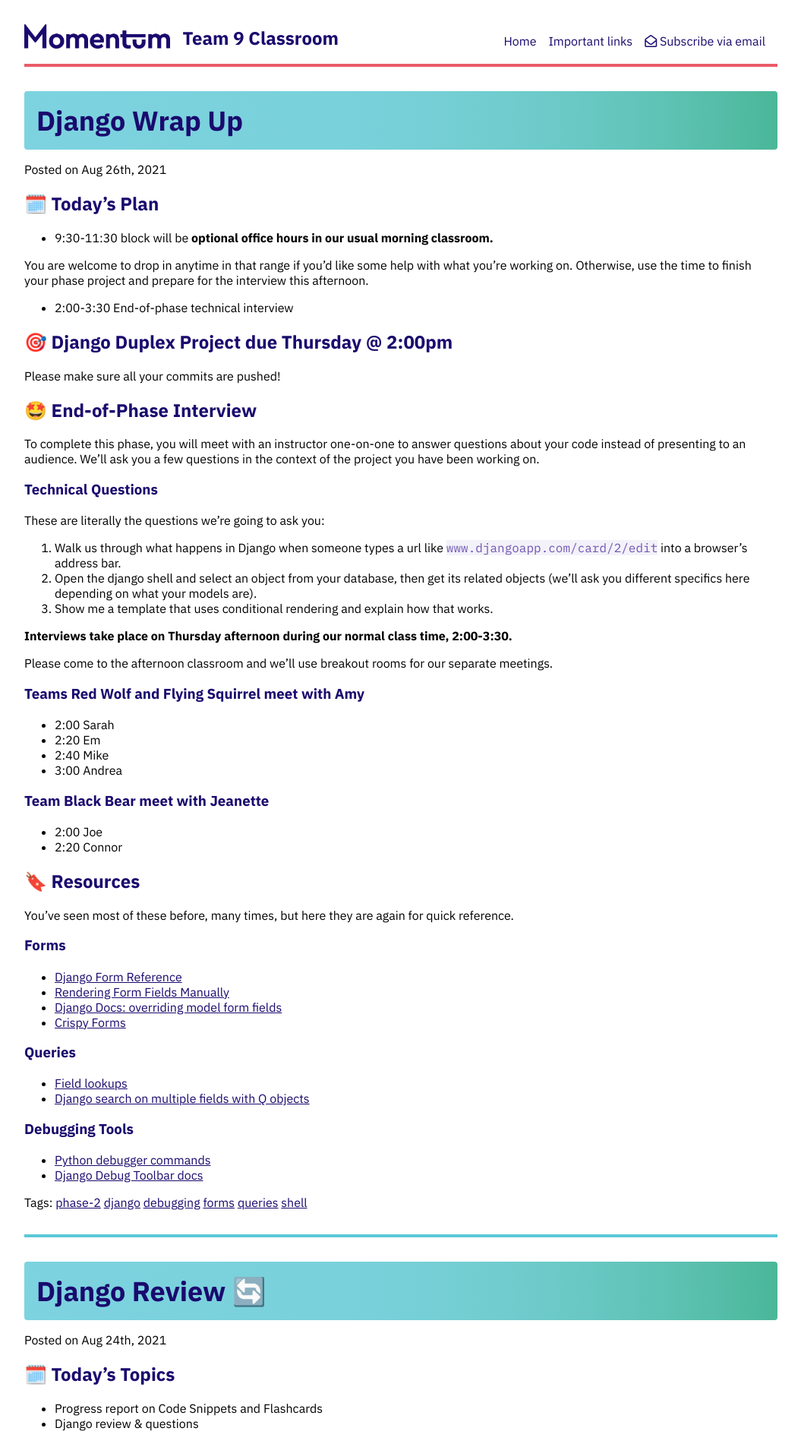
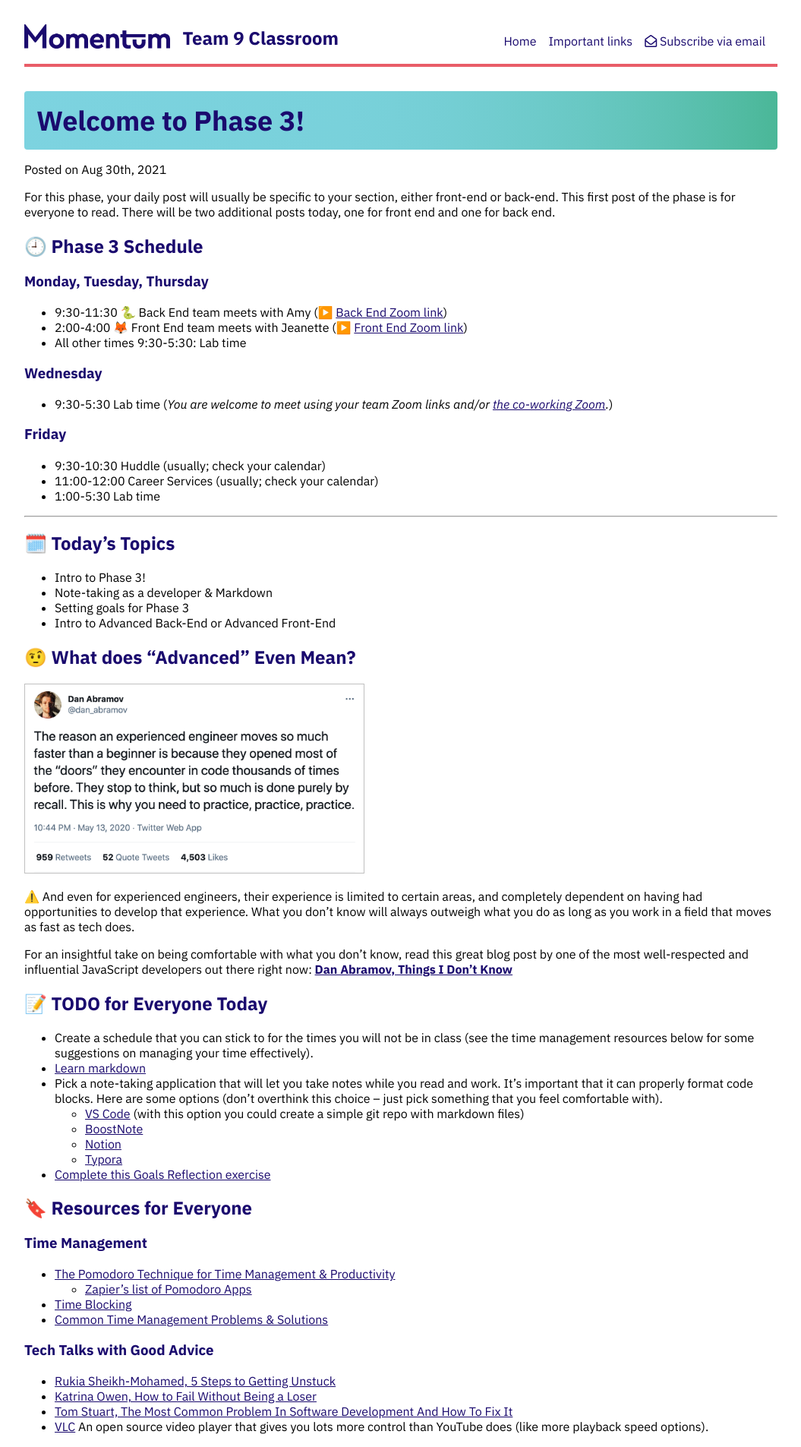
Before and after one commit to Momentum-Team-9/momentum-team-9.github.io, a Jekyll site: the page built from index.html, in a window 1280 px wide. Shown: the top 1905 px of the page at 76% size, without its empty margins (112-1167 px from the left). Built offline with Jekyll 4.4.1, drawn with Linux system fonts in a browser that asks for light colours; nearby versions of some CDN libraries; the list of posts is cut into pages by our own code; some of the changed text lies outside the part shown.

Commit message:
Add first day of phase 3 post

```diff
--- /dev/null
+++ b/_posts/2021-08-30-welcome-phase-3.md
@@ -0,0 +1,76 @@
+---
+title: Welcome to Phase 3!
+layout: post
+tags: phase-3 front-end back-end markdown
+date:  2021-08-30 22:00:00
+---
+
+For this phase, your daily post will usually be specific to your section, either front-end or back-end. This first post of the phase is for everyone to read. There will be two additional posts today, one for front end and one for back end.
+
+## 🕘 Phase 3 Schedule
+
+### Monday, Tuesday, Thursday
+
+- 9:30-11:30 🐍 Back End team meets with Amy (▶️ [Back End Zoom link](https://us02web.zoom.us/j/88017099254?pwd=S0dXVDlNaE1wWU1uTE5mVFFDa0xoZz09))
+- 2:00-4:00 🦊 Front End team meets with Jeanette (▶️ [Front End Zoom link](https://us02web.zoom.us/j/85432264511?pwd=NWJ4K3hWU0pkMWlKMHhZQUpwRTJNUT09))
+- All other times 9:30-5:30: Lab time
+
+### Wednesday
+
+- 9:30-5:30 Lab time (_You are welcome to meet using your team Zoom links and/or [the co-working Zoom](https://us02web.zoom.us/j/705824048?pwd=Zk55dFpXa09jNGcvS2UramRNRkxyZz09)._)
+
+### Friday
+
+- 9:30-10:30 Huddle (usually; check your calendar)
+- 11:00-12:00 Career Services (usually; check your calendar)
+- 1:00-5:30 Lab time
+
+---
+
+## 🗓️ Today's Topics
+
+- Intro to Phase 3!
+- Note-taking as a developer & Markdown
+- Setting goals for Phase 3
+- Intro to Advanced Back-End or Advanced Front-End
+
+## 🤨 What does "Advanced" Even Mean?
+
+![](/assets/img/dan-abramov-tweet.png){:.img--post}
+
+⚠️ And even for experienced engineers, their experience is limited to certain areas, and completely dependent on having had opportunities to develop that experience. What you don't know will always outweigh what you do as long as you work in a field that moves as fast as tech does.
+
+For an insightful take on being comfortable with what you don't know, read this great blog post by one of the most well-respected and influential JavaScript developers out there right now: **[Dan Abramov, Things I Don't Know](https://overreacted.io/things-i-dont-know-as-of-2018/)**
+
+## 📝 TODO for Everyone Today
+
+- Create a schedule that you can stick to for the times you will not be in class (see the time management resources below for some suggestions on managing your time effectively).
+- [Learn markdown](https://learnxinyminutes.com/docs/markdown/)
+- Pick a note-taking application that will let you take notes while you read and work. It's important that it can properly format code blocks. Here are some options (don't overthink this choice -- just pick something that you feel comfortable with).
+  - [VS Code](https://helgeklein.com/blog/2020/10/vs-code-as-markdown-note-taking-app/) (with this option you could create a simple git repo with markdown files)
+  - [BoostNote](https://boostnote.io/)
+  - [Notion](https://www.notion.so/)
+  - [Typora](https://typora.io/)
+- [Complete this Goals Reflection exercise]({% link goals-reflection.md %})
+
+## 🔖 Resources for Everyone
+
+### Time Management
+
+- [The Pomodoro Technique for Time Management & Productivity](https://todoist.com/productivity-methods/pomodoro-technique)
+  - [Zapier's list of Pomodoro Apps](https://zapier.com/blog/best-pomodoro-apps/)
+- [Time Blocking](https://todoist.com/productivity-methods/time-blocking)
+- [Common Time Management Problems & Solutions](https://dev.to/actitime/20-most-common-time-management-problems-solutions-3abb)
+
+### Tech Talks with Good Advice
+
+- [Rukia Sheikh-Mohamed, 5 Steps to Getting Unstuck](https://dev.to/rukiaasm/working-smarter-5-steps-to-getting-unstuck-with-rukia-sheikh-mohamed-1932)
+- [Katrina Owen, How to Fail Without Being a Loser](https://youtu.be/40P31QpKtTo)
+- [Tom Stuart, The Most Common Problem In Software Development And How To Fix It](https://www.youtube.com/watch?v=TdBELZG0UMY&t=0s)
+- [VLC](https://www.videolan.org/vlc/download-macosx.html) An open source video player that gives you lots more control than YouTube does (like more playback speed options).
+
+### Markdown & Taking Notes
+
+- [Markdown Guide](https://www.markdownguide.org/getting-started/)
+- [Markdown Tutorial](https://www.markdowntutorial.com/)
+- [How Note Taking Makes Me a Better Developer](https://spin.atomicobject.com/2019/03/15/note-taking-developers/)
--- a/assets/css/momentum.css
+++ b/assets/css/momentum.css
@@ -67,7 +67,7 @@ a, a:visited, h1, h2, h3, h4, h5, h6 {
 
 .img--post {
   width: 45%;
-}
+  border: 1px solid silver;
 
 /* CSS specific to posts for this team */
 
--- /dev/null
+++ b/goals-reflection.md
@@ -0,0 +1,31 @@
+# You're halfway through! 🎉
+
+This is a good opportunity to pause and remember why you set out to learn to code in the first place. Examine what you have been doing so far that's been working well, and ask yourself if you have some habits or practices that have not served you very well. A renewed focus on your goals will help you get through the challenges of the next 8 weeks!
+
+## Reflection & goal setting
+
+For each of these questions, spend no more than 2-3 minutes free writing* an answer. This is for yourself only, not to turn in.
+
+ _* Free writing means to write without stopping, whatever you think of, without worrying about grammar or spelling. Just get it out of your brain and onto paper. It's not meant to be read by anyone._
+
+### Career Goals
+
+When you think about getting a job as a developer, what kind of work do you see yourself doing and loving? Is there a particular focus that interests you at this point?
+
+### Technical Skills
+
+1. What has been your biggest technical success so far? What did you build that you are proud of?
+2. What has been your biggest technical challenge or obstacle? What has been the hardest thing for you to learn so far?
+3. What are your top 3 technical goals for yourself at this point? What do you want to accomplish in the second half of the program?
+
+### Start/Stop/Continue
+
+Reflect on things that you have been doing so far in your work at Momentum. Have your choices and actions been serving your goals?
+
+1. What do you want to **START** doing that you have not been doing?
+2. What do you want to **STOP** doing this phase (something that has not been working for you)?
+3. What do you want to **CONTINUE** doing that has been serving you well?
+
+## Sharing
+
+If you have any tips for things that have been helping you, please share in our team Slack! Likewise if you could use some advice on how to deal with something that's been hard for you, let folks know. Your colleagues are often your best resource.
```
